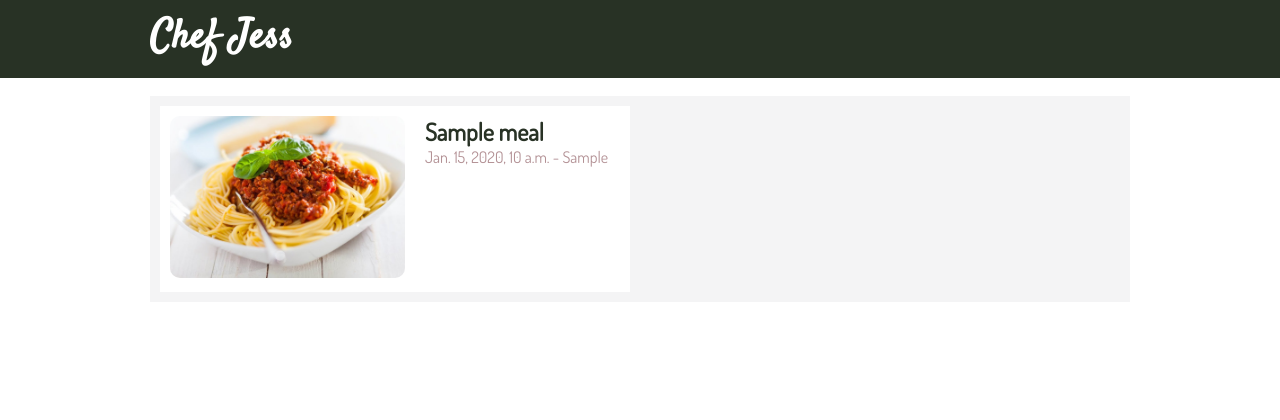
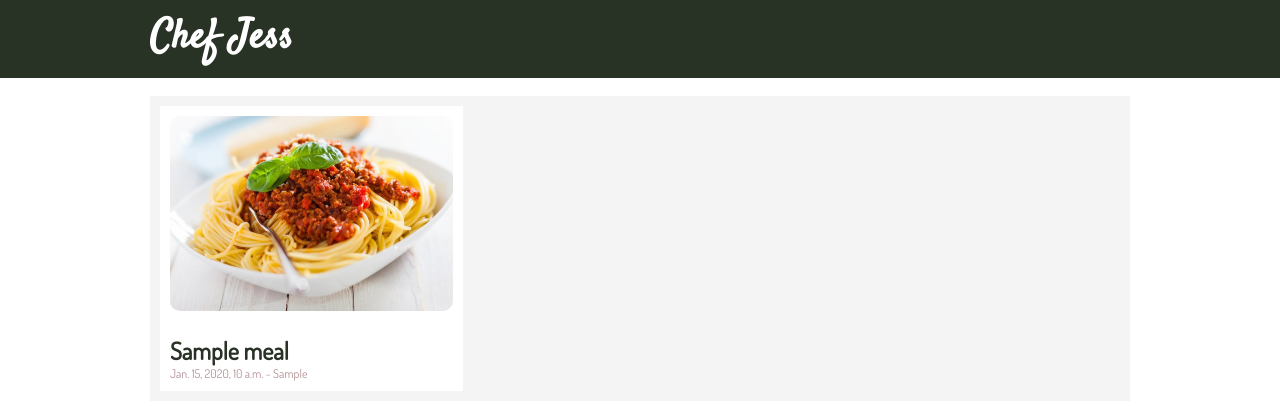
Before and after one commit to eea76/chefjess, a Django app: template index/templates/index.html in a window 1280 px wide. Shown: the top 420 px of the page. Run offline with Django 3.2, Linux system fonts and the light colour scheme; the template is opened without the code that fills it: most values are stand-ins (such as "Sample title", 1, 10 or a date in 2020).

Commit message:
quick styling grid stuff

```diff
--- a/chefjess/static/css/_index.scss
+++ b/chefjess/static/css/_index.scss
@@ -10,7 +10,7 @@
     background: $light-gray;
 
     .meal-container {
-      width: 50%;
+      width: 33%;
 
       a {
         text-decoration: none;
@@ -20,11 +20,9 @@
       .meal {
         margin: 10px;
         background: $background;
-        display: flex;
 
         .image-container {
           padding: 10px;
-          width: 50%;
 
           .image {
             img {
@@ -43,6 +41,7 @@
 
           .meal-text {
             color: $brown;
+            font-size: 12px;
           }
         }
       }
--- a/chefjess/static/css/style.css
+++ b/chefjess/static/css/style.css
@@ -8,16 +8,14 @@
     flex-wrap: wrap;
     background: #F4F4F5; }
     .index .meals-container .meal-container {
-      width: 50%; }
+      width: 33%; }
       .index .meals-container .meal-container a {
         text-decoration: none; }
       .index .meals-container .meal-container .meal {
         margin: 10px;
-        background: #fff;
-        display: flex; }
+        background: #fff; }
         .index .meals-container .meal-container .meal .image-container {
-          padding: 10px;
-          width: 50%; }
+          padding: 10px; }
           .index .meals-container .meal-container .meal .image-container .image img {
             width: 100%;
             border-radius: 10px; }
@@ -26,7 +24,8 @@
           .index .meals-container .meal-container .meal .meal-info .meal-name {
             color: #283225; }
           .index .meals-container .meal-container .meal .meal-info .meal-text {
-            color: #B39195; }
+            color: #B39195;
+            font-size: 12px; }
 
 * {
   padding: 0;
```
Also changed, not shown: 1 other file.
